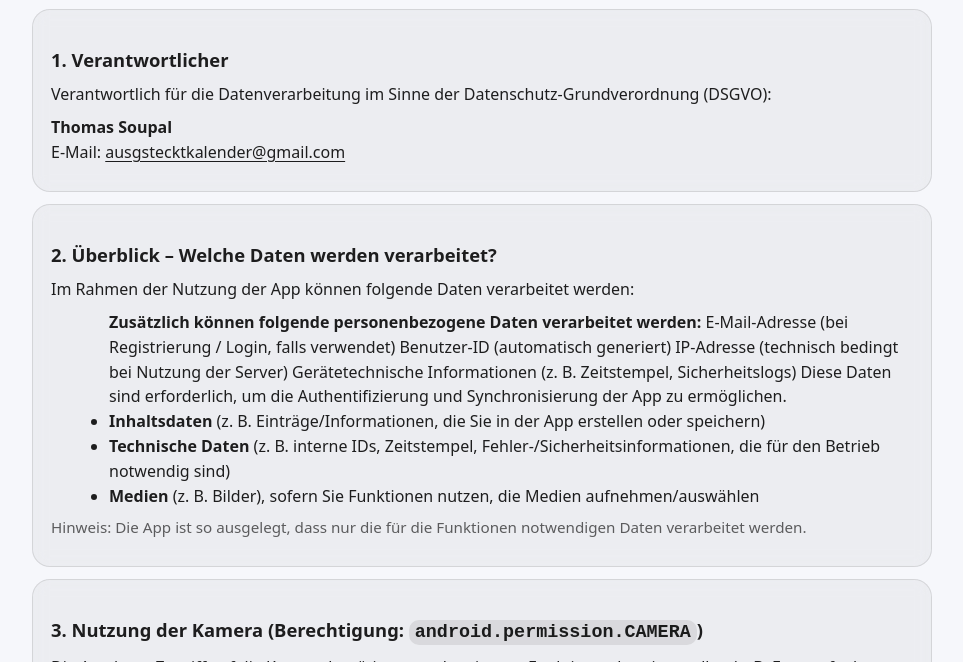
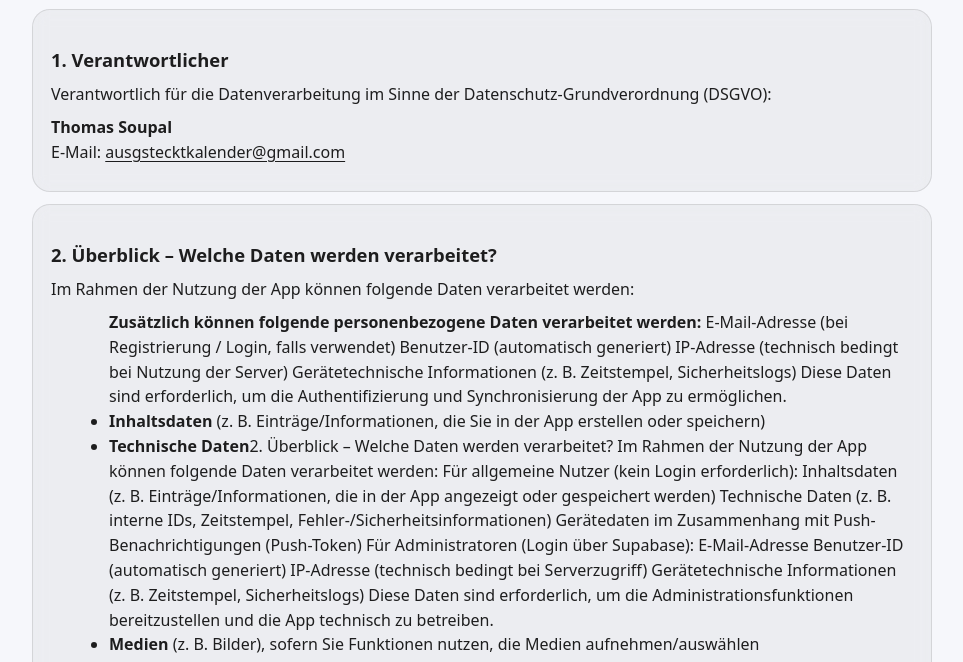
Before and after one commit to xsopix-hub/xsopix-hub.github.io, a plain HTML site: page datenschutz.html in a window 1280 px wide. Shown: the part 125-787 px from the top of the page, without its empty margins (158-1121 px from the left). Drawn offline with Linux system fonts and the light colour scheme.

Commit message:
Update data processing overview in datenschutz.html

```diff
--- a/datenschutz.html
+++ b/datenschutz.html
@@ -87,7 +87,18 @@ IP-Adresse (technisch bedingt bei Nutzung der Server)
 Gerätetechnische Informationen (z. B. Zeitstempel, Sicherheitslogs)
 Diese Daten sind erforderlich, um die Authentifizierung und Synchronisierung der App zu ermöglichen.</li>
         <li><strong>Inhaltsdaten</strong> (z. B. Einträge/Informationen, die Sie in der App erstellen oder speichern)</li>
-        <li><strong>Technische Daten</strong> (z. B. interne IDs, Zeitstempel, Fehler-/Sicherheitsinformationen, die für den Betrieb notwendig sind)</li>
+        <li><strong>Technische Daten</strong>2. Überblick – Welche Daten werden verarbeitet?
+Im Rahmen der Nutzung der App können folgende Daten verarbeitet werden:
+Für allgemeine Nutzer (kein Login erforderlich):
+Inhaltsdaten (z. B. Einträge/Informationen, die in der App angezeigt oder gespeichert werden)
+Technische Daten (z. B. interne IDs, Zeitstempel, Fehler-/Sicherheitsinformationen)
+Gerätedaten im Zusammenhang mit Push-Benachrichtigungen (Push-Token)
+Für Administratoren (Login über Supabase):
+E-Mail-Adresse
+Benutzer-ID (automatisch generiert)
+IP-Adresse (technisch bedingt bei Serverzugriff)
+Gerätetechnische Informationen (z. B. Zeitstempel, Sicherheitslogs)
+Diese Daten sind erforderlich, um die Administrationsfunktionen bereitzustellen und die App technisch zu betreiben. </li>
         <li><strong>Medien</strong> (z. B. Bilder), sofern Sie Funktionen nutzen, die Medien aufnehmen/auswählen</li>
       </ul>
       <p class="muted">
```
